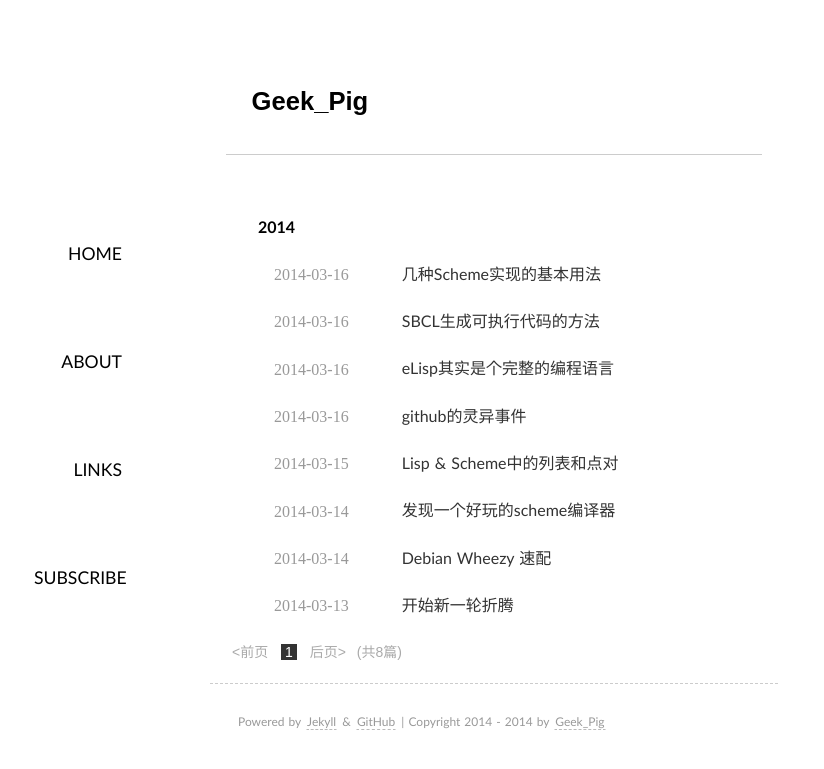
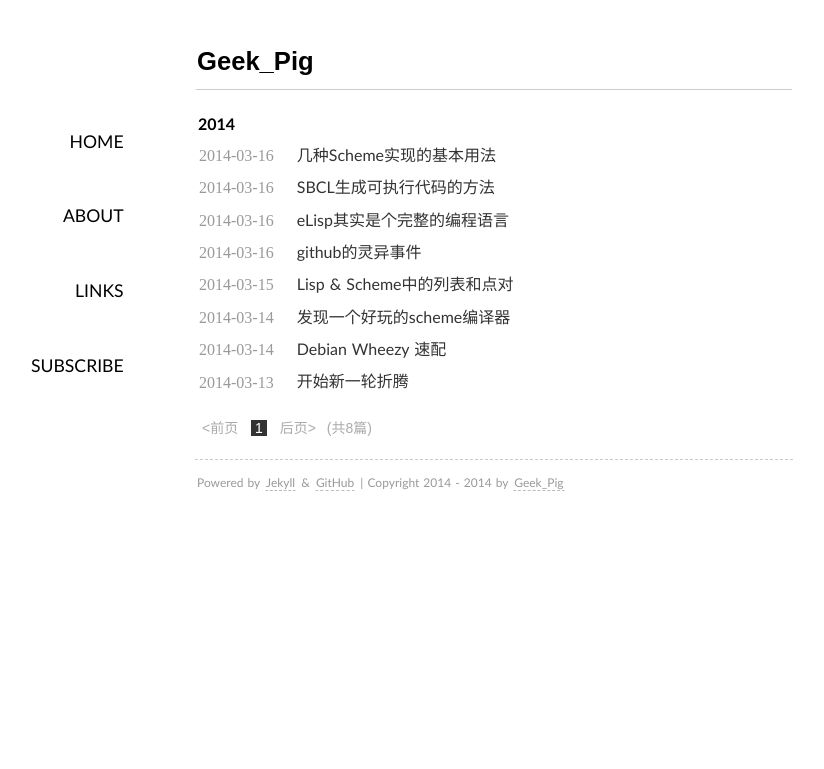
Before and after one commit to rhuichao/uternet.github.io, a Jekyll site: the page built from index.html, in a window 1280 px wide. Shown: the top 769 px of the page, without its empty margins (146-970 px from the left). Built offline with Jekyll 4.4.1, drawn with Linux system fonts in a browser that asks for light colours; some web fonts are replaced; Markdown is read by kramdown in place of the engine named in the settings; the list of posts is cut into pages by our own code.

Commit message:
new document posted

```diff
--- a/media/css/style.css
+++ b/media/css/style.css
@@ -25,7 +25,7 @@ body{
 
 *{
     padding:0;
-    margin: 1em;
+    margin: 1px;
     border:none;
     outline:none;
 }
```
